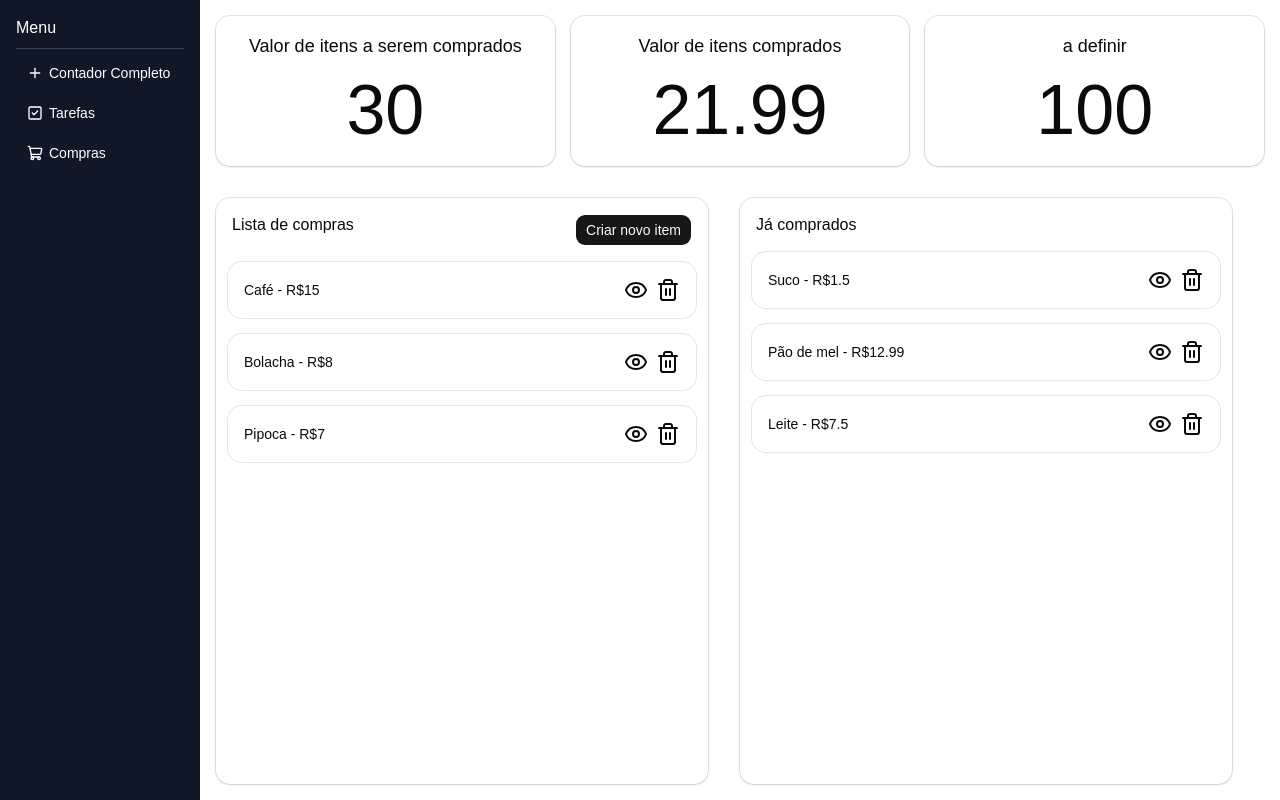
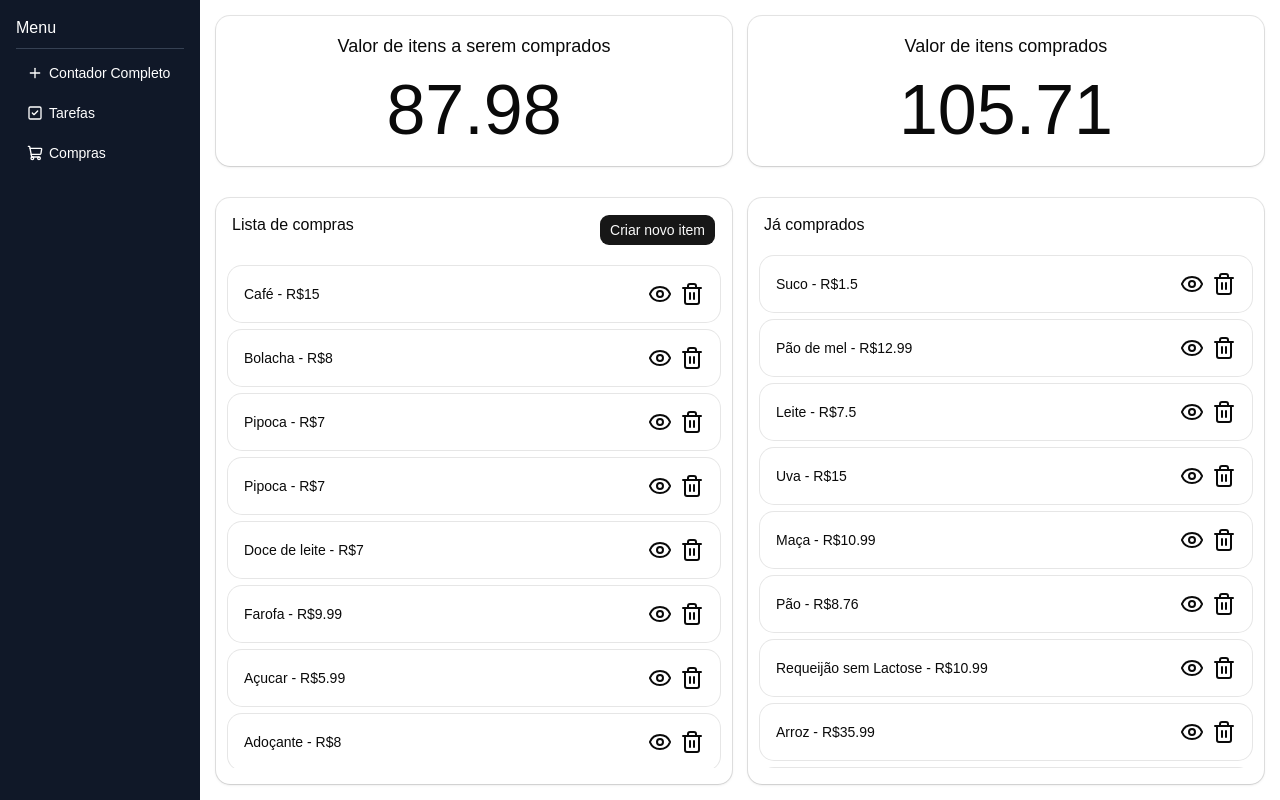
Before and after one commit to Fabiolandin/Aplicando-conceitos-de-react, a React (Vite) app: page /compras in a window 1280 px wide. Built offline with nearby package versions, Linux system fonts and the light colour scheme.

Commit message:
feat:adicionando dados, scroll area e capando o terceiro card

```diff
--- a/src/compras.js
+++ b/src/compras.js
@@ -5,5 +5,20 @@ export const listadeCompras = [
     {id: 4, nome: "Suco", valor:1.50, status:"comprado"},
     {id: 5, nome: "Pão de mel", valor:12.99, status:"comprado"},
     {id: 6, nome: "Leite", valor:7.50, status:"comprado"},
+    {id: 7, nome: "Pipoca", valor:7, status:"comprar"},
+    {id: 8, nome: "Doce de leite", valor:7, status:"comprar"},
+    {id: 9, nome: "Uva", valor:15, status:"comprado"},
+    {id: 10, nome: "Maça", valor:10.99, status:"comprado"},
+    {id: 11, nome: "Pão", valor:8.76, status:"comprado"},
+    {id: 12, nome: "Requeijão sem Lactose", valor:10.99, status:"comprado"},
+    {id: 13, nome: "Farofa", valor:9.99, status:"comprar"},
+    {id: 14, nome: "Açucar", valor:5.99, status:"comprar"},
+    {id: 15, nome: "Adoçante", valor:8, status:"comprar"},
+    {id: 16, nome: "Gelo", valor:10, status:"comprar"},
+    {id: 17, nome: "Morango", valor:9.99, status:"compradp"},
+    {id: 18, nome: "Arroz", valor:35.99, status:"comprado"},
+    {id: 19, nome: "Macarrão", valor:10, status:"comprar"},
+    {id: 20, nome: "Molho", valor:1.99, status:"comprado"},
+
 
 ]
--- a/src/pages/compras.jsx
+++ b/src/pages/compras.jsx
@@ -1,8 +1,8 @@
 import DialogCompras from "@/components/DialogComprasDetails"
 import DialogNewCompras from "@/components/DialogNewCompras"
 import Sidebar from "@/components/Sidebar"
-import { Button } from "@/components/ui/button"
 import { Card, CardContent, CardHeader, CardTitle } from "@/components/ui/card"
+import { ScrollArea } from "@/components/ui/scroll-area"
 import { listadeCompras } from "@/compras"
 import { EyeIcon, Trash2Icon } from "lucide-react"
 import { useState } from "react"
@@ -61,7 +61,7 @@ const Compras = () => {
                     <Card className="flex-1 h-37.5 shadow items-center">
                         <CardContent className="flex items-center flex-col">
                             <h1 className="text-lg font-medium">Valor de itens a serem comprados</h1>
-                            <h1 className="text-[70px] font-medium">{valorComprar}</h1>
+                            <h1 className="text-[70px] font-medium">{valorComprar.toFixed(2)}</h1>
                         </CardContent>
                     </Card>
 
@@ -71,26 +71,21 @@ const Compras = () => {
                             <h1 className="text-[70px] font-medium">{valorComprado.toFixed(2)}</h1>
                         </CardContent>
                     </Card>
-
-                    <Card className="flex-1 h-37.5 shadow items-center">
-                        <CardContent className="flex items-center flex-col">
-                            <h1 className="text-lg font-medium">a definir</h1>
-                            <h1 className="text-[70px] font-medium">100</h1>
-                        </CardContent>
-                    </Card>
                 </div>
 
                 {/* Div de tabelas*/}
-                <div className="flex-1 flex p-4 gap-8">
+                <div className="flex p-4 min-h-0">
 
                     {/*Card de compras */}
-                    <Card className="flex-1 shadow ">
+                    <Card className="flex-1 shadow flex flex-col mr-4">
                         <CardHeader className="flex justify-between">
                             <CardTitle>Lista de compras</CardTitle>
                             <DialogNewCompras className="ml-auto" dados={dados} setDados={setDados}/>
                         </CardHeader>
+
+                        <ScrollArea className="flex-1 h-0">
                         {comprasComprar.map((compra) => (
-                            <Card key={compra.id} className="ml-3 mr-3 hover:bg-gray-100">
+                            <Card key={compra.id} className="ml-3 mr-3 mb-2 mt-1 hover:bg-gray-100">
                                 <CardContent
                                     className="flex items-center "
                                 >
@@ -106,15 +101,18 @@ const Compras = () => {
                             </Card>
 
                         ))}
+
+                        </ScrollArea>
                     </Card>
 
                     {/*Card de já comprados */}
-                    <Card className="flex-1 shadow">
+                    <Card className="flex-1 shadow min-h-0">
                         <CardHeader>
                             <CardTitle>Já comprados</CardTitle>
                         </CardHeader>
+                        <ScrollArea className="flex-1 h-0">
                         {comprasComprado.map((compra) => (
-                            <Card key={compra.id} className="ml-3 mr-3 hover:bg-gray-100">
+                            <Card key={compra.id} className="ml-3 mr-3 mt-1 mb-2 hover:bg-gray-100">
                                 <CardContent
                                     className="flex items-center"
                                 >
@@ -128,6 +126,7 @@ const Compras = () => {
                                 </CardContent>
                             </Card>
                         ))}
+                        </ScrollArea>
                     </Card>
                     <DialogCompras open={open} setOpen={setOpen} comprasComprar={tarefasSelecionada} />
 
```
